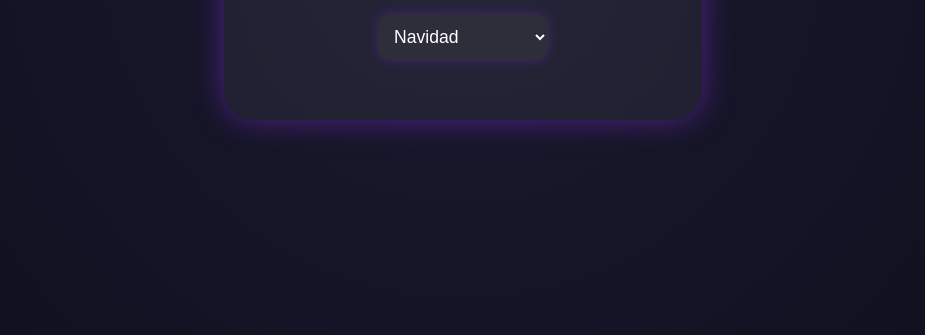
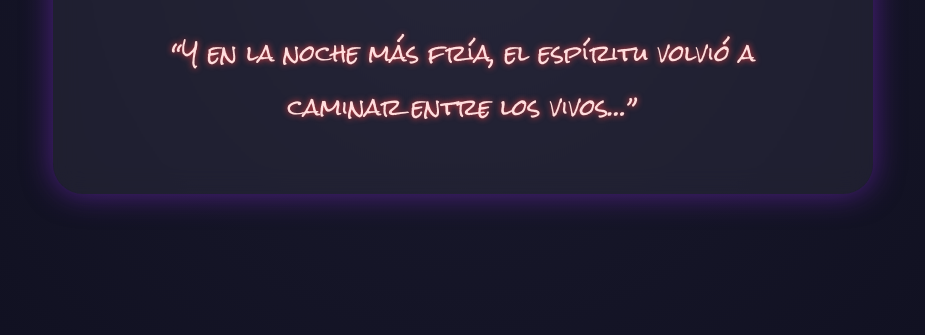
Before and after one commit to tomasrbxgg-design/TimerPlus, a plain HTML site: page index.html in a window 1280 px wide. Shown: the part 465-800 px from the top of the page, without its empty margins (177-1102 px from the left). Drawn offline with Linux system fonts and the light colour scheme.

Commit message:
index.html

```diff
--- a/index.html
+++ b/index.html
@@ -3,8 +3,8 @@
 <head>
   <meta charset="UTF-8" />
   <meta name="viewport" content="width=device-width, initial-scale=1.0" />
-  <title>Cuenta Regresiva Tomas Edition</title>
-  <link href="https://fonts.googleapis.com/css2?family=Orbitron:wght@500;700&display=swap" rel="stylesheet">
+  <title>Tomas Edition Launcher</title>
+  <link href="https://fonts.googleapis.com/css2?family=Orbitron:wght@500;700&family=Rock+Salt&display=swap" rel="stylesheet">
   <style>
     body {
       margin: 0;
@@ -36,7 +36,6 @@
       margin-bottom: 30px;
       color: #c9a0ff;
       text-shadow: 0 0 12px #8a2be2;
-      transition: opacity 0.5s ease-in-out;
     }
 
     #countdown {
@@ -63,6 +62,14 @@
       transition: opacity 0.5s ease-in-out;
     }
 
+    .leyenda {
+      font-family: 'Rock Salt', cursive;
+      font-size: 1.4em;
+      margin-top: 40px;
+      color: #ffdddd;
+      text-shadow: 0 0 6px #ff4444;
+    }
+
     @keyframes fadeIn {
       from { opacity: 0; transform: translateY(-20px); }
       to { opacity: 1; transform: translateY(0); }
@@ -78,6 +85,9 @@
       <option value="anoNuevo">🎆 Año Nuevo</option>
       <option value="cumple">🎂 Cumpleaños</option>
     </select>
+    <div class="leyenda" id="leyenda">
+      “Y en la noche más fría, el espíritu volvió a caminar entre los vivos…”
+    </div>
   </div>
 
   <audio autoplay loop>
@@ -126,7 +136,6 @@
       function updateCountdown() {
         if (!target || !target.fecha) {
           countdown.innerHTML = "Evento no disponible";
-          console.error("Fecha objetivo no definida.");
           return;
         }
 
@@ -157,10 +166,7 @@
 
       document.addEventListener("fullscreenchange", () => {
         selector.style.display = document.fullscreenElement ? "none" : "inline-block";
-        console.log("Fullscreen:", !!document.fullscreenElement);
       });
-
-      console.log("HUD Tomas Edition cargado correctamente.");
     };
   </script>
 </body>
```
